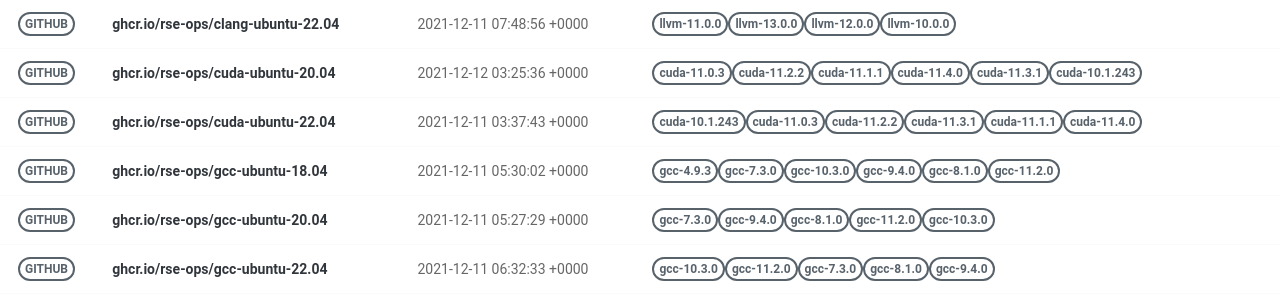
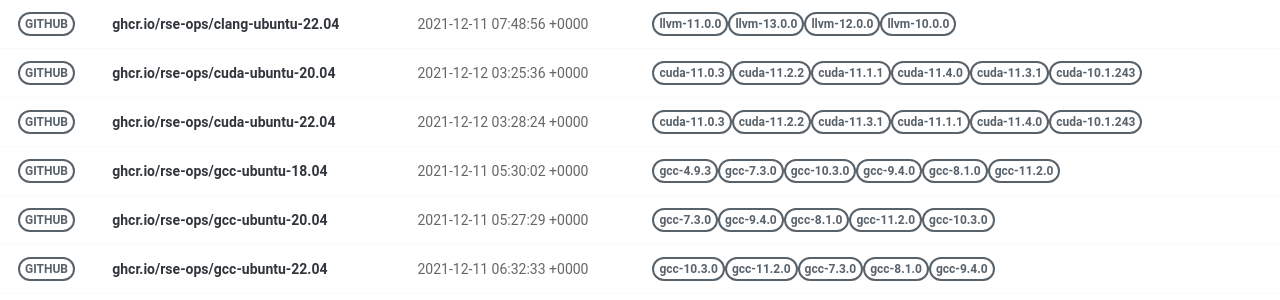
Before and after one commit to rse-ops/docker-images, a Jekyll site: the page built from pages/index.md, in a window 1280 px wide. Shown: the part 228-528 px from the top of the page. Built offline with Jekyll 4.4.1, drawn with Linux system fonts in a browser that asks for light colours; nearby versions of some CDN libraries.

Commit message:
Automated push to update library 2021-12-12

```diff
--- a/_library/ghcr.io-rse-ops-cuda-ubuntu-22.04.md
+++ b/_library/ghcr.io-rse-ops-cuda-ubuntu-22.04.md
@@ -1,14 +1,11 @@
 ---
 layout: container
 name: ghcr.io/rse-ops/cuda-ubuntu-22.04
-updated_at: 2021-12-11 03:37:43.200539
+updated_at: 2021-12-12 03:28:24.250525
 
 
 container_url: https://github.com/orgs/rse-ops/packages/container/package/cuda-ubuntu-22.04
 versions:
- - tag: cuda-10.1.243
-   dockerfile: https://github.com/rse-ops/docker-images/blob/main/ubuntu/cuda/Dockerfile
-   manifest: https://crane.ggcr.dev/manifest/ghcr.io/rse-ops/cuda-ubuntu-22.04:cuda-10.1.243
  - tag: cuda-11.0.3
    dockerfile: https://github.com/rse-ops/docker-images/blob/main/ubuntu/cuda/Dockerfile
    manifest: https://crane.ggcr.dev/manifest/ghcr.io/rse-ops/cuda-ubuntu-22.04:cuda-11.0.3
```
Also changed, not shown: other parts of _library/ghcr.io-rse-ops-cuda-ubuntu-22.04.md (+3 -0 lines).
